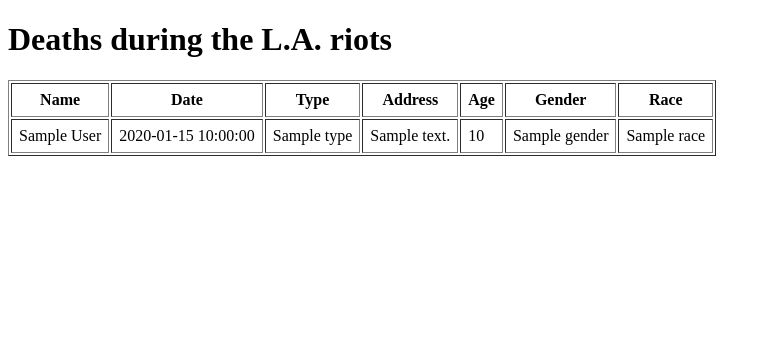
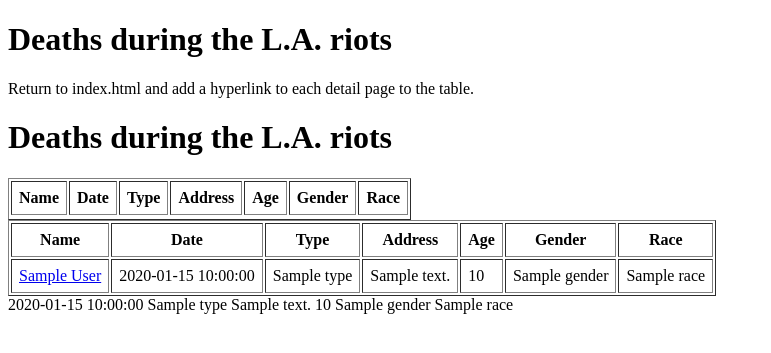
Before and after one commit to reichaves/first-news-app, a Flask app: template templates/index.html in a window 1280 px wide. Shown: the top 353 px of the page, without its empty margins (0-771 px from the left). Run offline with Flask 2, Linux system fonts and the light colour scheme; the template is opened without the code that fills it: most values are stand-ins (such as "Sample title", 1, 10 or a date in 2020); lists and menus that the app fills with data are empty.

Commit message:
Created a detail page about each victm

```diff
--- a/app.py
+++ b/app.py
@@ -16,6 +16,14 @@ def index():
     object_list = get_csv()
     return render_template(template, object_list=object_list)
 
+@app.route('/<row_id>/')
+def detail(row_id):
+    template = 'detail.html'
+    object_list = get_csv()
+    for row in object_list:
+        if row['id'] == row_id:
+            return render_template(template, object=row)
+
 if __name__ == '__main__':
     # Fire up the Flask test server
     app.run(debug=True, use_reloader=True)
--- a/templates/index.html
+++ b/templates/index.html
@@ -15,7 +15,39 @@
             </tr>
             {% for obj in object_list %}
             <tr>
-                <td>{{ obj.full_name }}</td>
+                Return to index.html and add a hyperlink to each detail page to the table.
+
+<!doctype html>
+<html lang="en">
+    <head></head>
+    <body>
+        <h1>Deaths during the L.A. riots</h1>
+        <table border=1 cellpadding=7>
+            <tr>
+                <th>Name</th>
+                <th>Date</th>
+                <th>Type</th>
+                <th>Address</th>
+                <th>Age</th>
+                <th>Gender</th>
+                <th>Race</th>
+            </tr>
+        {% for obj in object_list %}
+            <tr>
+                <td><a href="{{ obj.id }}/">{{ obj.full_name }}</a></td>
+                <td>{{ obj.date }}</td>
+                <td>{{ obj.type }}</td>
+                <td>{{ obj.address }}</td>
+                <td>{{ obj.age }}</td>
+                <td>{{ obj.gender }}</td>
+                <td>{{ obj.race }}</td>
+            </tr>
+        {% endfor %}
+        </table>
+    </body>
+</html>
+
+
                 <td>{{ obj.date }}</td>
                 <td>{{ obj.type }}</td>
                 <td>{{ obj.address }}</td>
```
Also changed, not shown: templates/detail.html (added, +11 -0 lines).
